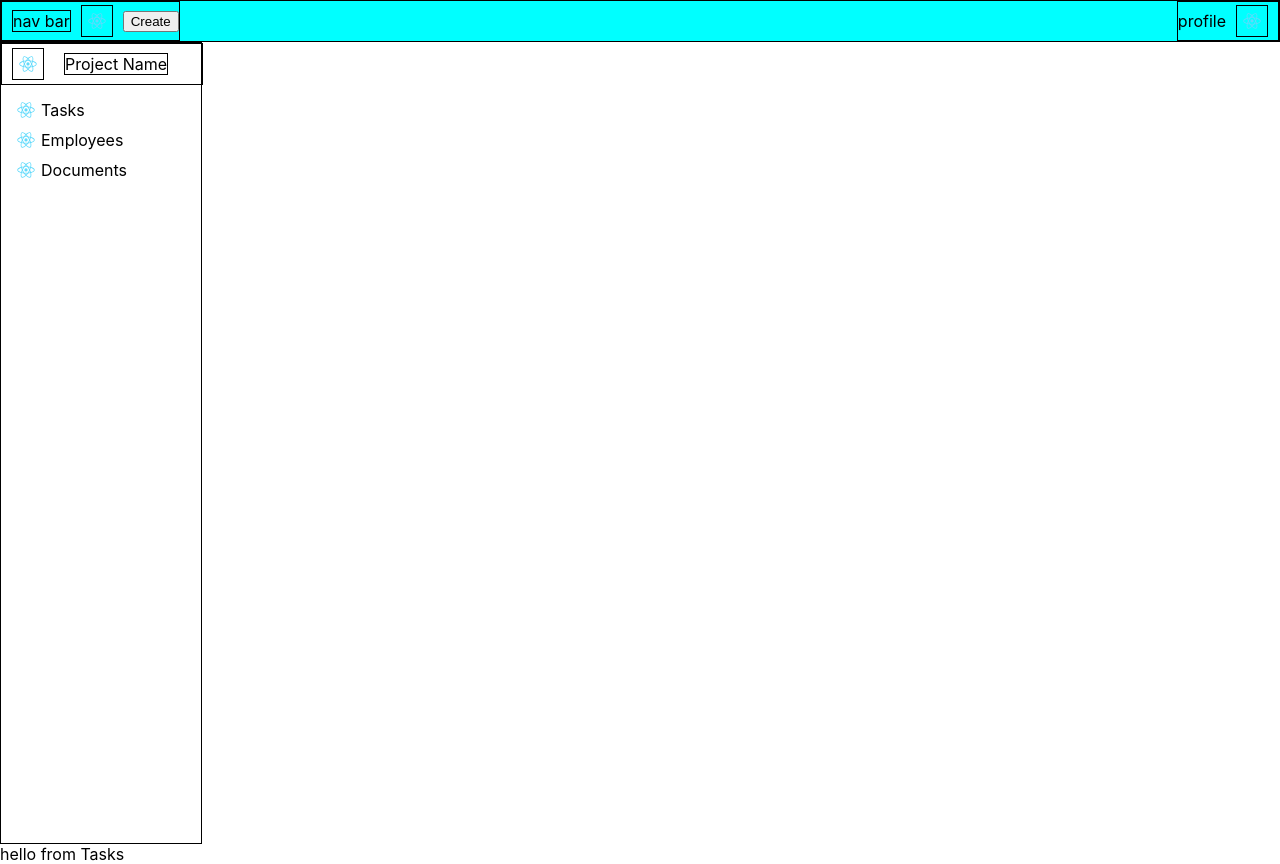
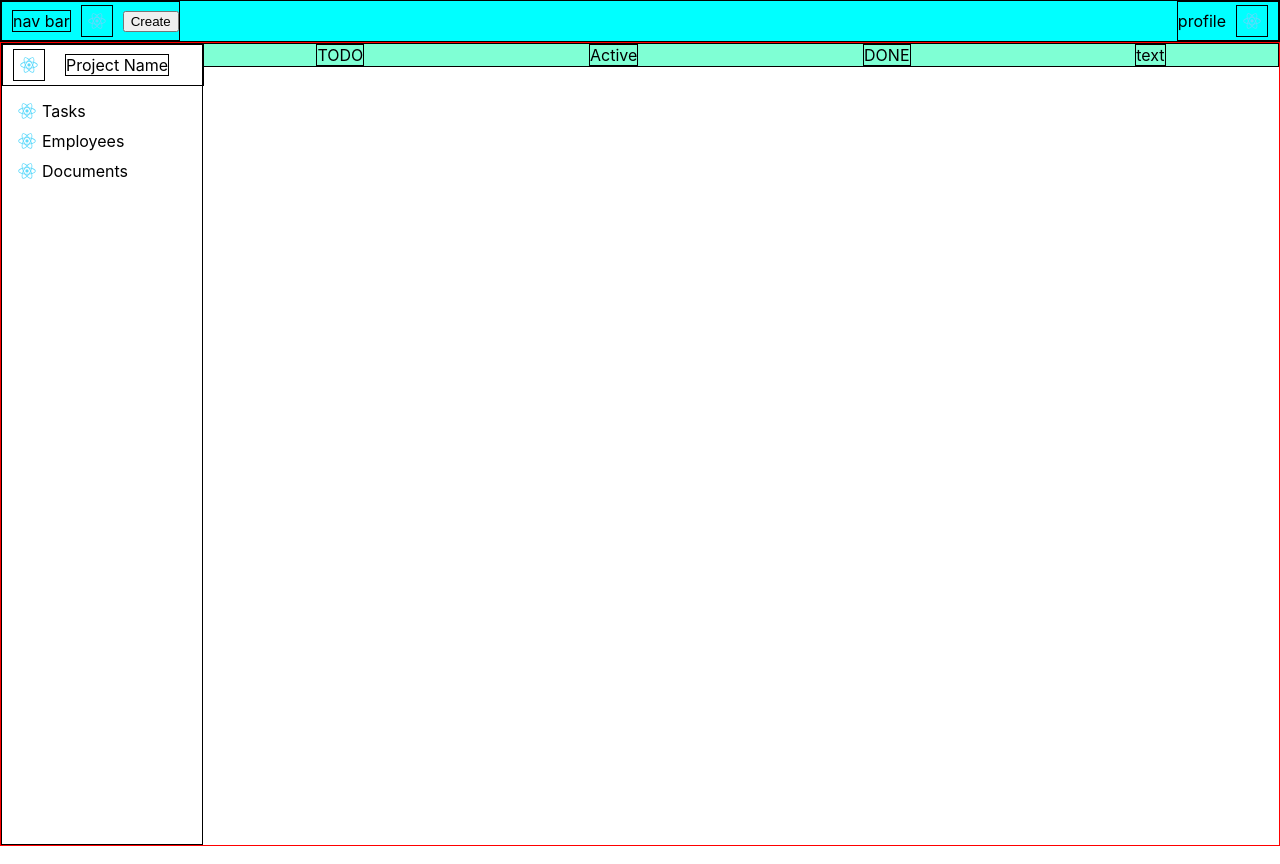
Before and after one commit to DibrovDru/Architecture.1, a React (Create React App) app in the folder my-app/: page /tasks in a window 1280 px wide. Built offline with nearby package versions, Linux system fonts and the light colour scheme.

Commit message:
2 divs in one line - done

```diff
--- a/my-app/src/App.css
+++ b/my-app/src/App.css
@@ -1,3 +1,8 @@
 .App {
 
 }
+
+.navbar_content {
+    border: 1px solid red;
+    overflow: hidden;
+}
--- a/my-app/src/App.tsx
+++ b/my-app/src/App.tsx
@@ -7,16 +7,17 @@ import { NavBar } from "./components/Base/NavBar/NavBar";
 import { Header } from "./components/Base/Header/Header";
 import { Route, NavLink, Routes } from "react-router-dom";
 
-
 function App() {
   return (
     <div className="App">
       <Header />
-      <NavBar />
-      <Routes>
-        <Route path="/tasks" element={<Tasks />} />
-        <Route path="/employees" element={<Employees />} />
-      </Routes>
+      <div className="navbar_content">
+        <NavBar />
+        <Routes>
+          <Route path="/tasks" element={<Tasks />} />
+          <Route path="/employees" element={<Employees />} />
+        </Routes>
+      </div>
     </div>
   );
 }
--- a/my-app/src/components/Base/NavBar/NavBar.module.css
+++ b/my-app/src/components/Base/NavBar/NavBar.module.css
@@ -4,7 +4,8 @@
     height: 100vh;
     display: flex;
     flex-direction: column;
-    align-items: flex-start;
+
+    float: left;
 }
 
 .project {
--- a/my-app/src/components/Tasks/Tasks.module.css
+++ b/my-app/src/components/Tasks/Tasks.module.css
@@ -0,0 +1,14 @@
+.content {
+    border: solid 1px;
+    background-color:aquamarine;
+    /* height: 100wh; */
+    display: flex;
+    flex-direction: row;
+    justify-content: space-around;
+
+    overflow: hidden;
+}
+
+.tasks {
+    border: solid 1px;
+}
--- a/my-app/src/components/Tasks/Tasks.tsx
+++ b/my-app/src/components/Tasks/Tasks.tsx
@@ -1,6 +1,25 @@
 import React from "react";
-import classes from "./Tasks.module.css";
+import styles from "./Tasks.module.css";
+
+function TodoTasks() {
+  return <div className={styles.tasks}>TODO</div>;
+}
+
+function ActiveTasks() {
+  return <div className={styles.tasks}>Active</div>;
+}
+
+function DoneTasks() {
+  return <div className={styles.tasks}>DONE</div>;
+}
 
 export function Tasks() {
-  return <div>hello from Tasks</div>;
+  return (
+    <div className={styles.content}>
+      <TodoTasks />
+      <ActiveTasks />
+      <DoneTasks />
+      <div className={styles.tasks}>text</div>
+    </div>
+  );
 }
```
